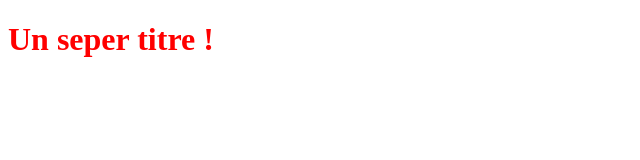
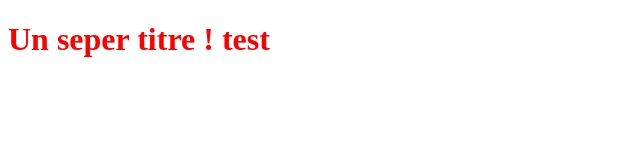
Before and after one commit to SAGNONDrissa/OpenclassroomProject, a plain HTML site: page index.html in a window 1280 px wide. Shown: the full height of the page, 0-640 px from the left. Drawn offline with Linux system fonts and the light colour scheme.

Commit message:
modification du titre

```diff
--- a/index.html
+++ b/index.html
@@ -6,6 +6,6 @@
         <link rel="stylesheet" href="main.css">
     </head>
     <body>
-        <h1>Un seper titre !</h1>
+        <h1>Un seper titre ! test</h1>
     </body>
 </html>
```
